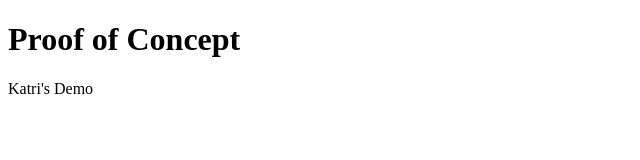
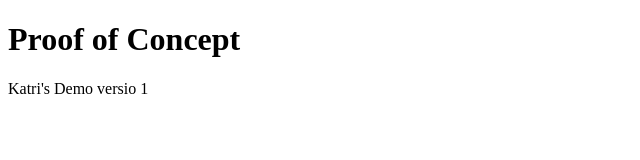
Before and after one commit to koopalm/katri-proof-of-concept, a plain HTML site: page index.html in a window 1280 px wide. Shown: the full height of the page, 0-640 px from the left. Drawn offline with Linux system fonts and the light colour scheme.

Commit message:
changes to index version 1

```diff
--- a/index.html
+++ b/index.html
@@ -4,7 +4,7 @@
 
 <h1>Proof of Concept</h1>
 
-<p>Katri's Demo</p>
+<p>Katri's Demo versio 1</p>
 
 </body>
 </html>
```
